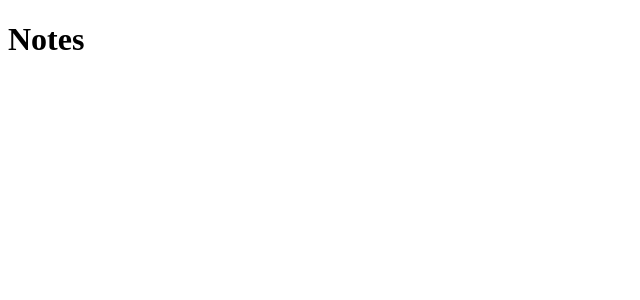
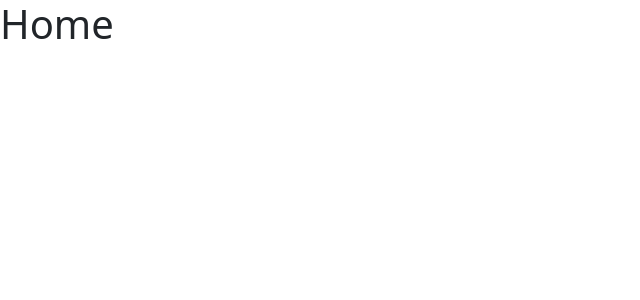
Before and after one commit to ayoub3bidi/notes, a React (Vite) app: page / in a window 1280 px wide. Shown: the top 300 px of the page, without its empty margins (0-640 px from the left). Built offline with nearby package versions, Linux system fonts and the light colour scheme.

Commit message:
✅ feat: add bootstrap styling & routes

```diff
--- a/package.json
+++ b/package.json
@@ -9,8 +9,11 @@
     "preview": "vite preview"
   },
   "dependencies": {
+    "bootstrap": "^5.2.3",
     "react": "^18.2.0",
-    "react-dom": "^18.2.0"
+    "react-bootstrap": "^2.7.0",
+    "react-dom": "^18.2.0",
+    "react-router-dom": "^6.6.1"
   },
   "devDependencies": {
     "@types/react": "^18.0.26",
--- a/src/App.tsx
+++ b/src/App.tsx
@@ -1,10 +1,14 @@
+import "bootstrap/dist/css/bootstrap.min.css"
+import { Routes, Route, Navigate } from "react-router-dom"
 
 function App() {
 
   return (
-    <div>
-      <h1>Notes</h1>
-    </div>
+    <Routes>
+      <Route path="/" element={<h1>Home</h1>} />
+      <Route path="/new" element={<h1>New</h1>} />
+      <Route path="*" element={<Navigate to="/" />} />
+    </Routes>
   )
 }
 
--- a/src/main.tsx
+++ b/src/main.tsx
@@ -1,9 +1,12 @@
 import React from 'react'
 import ReactDOM from 'react-dom/client'
+import { BrowserRouter } from 'react-router-dom'
 import App from './App'
 
 ReactDOM.createRoot(document.getElementById('root') as HTMLElement).render(
   <React.StrictMode>
-    <App />
+    <BrowserRouter>
+      <App />
+    </BrowserRouter>
   </React.StrictMode>,
 )
```
Also changed, not shown: 1 other file (tests, documents, lock files or other folders).
